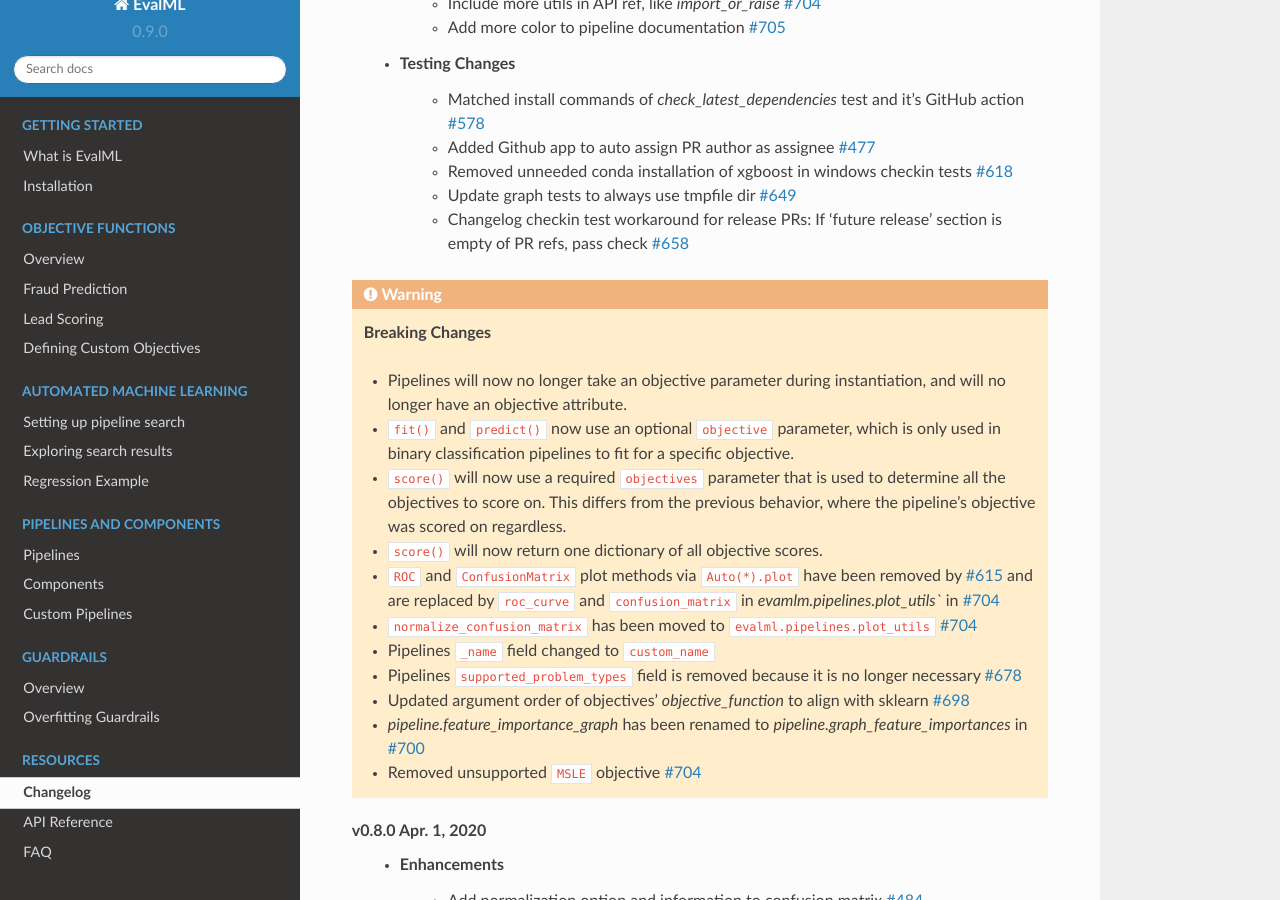
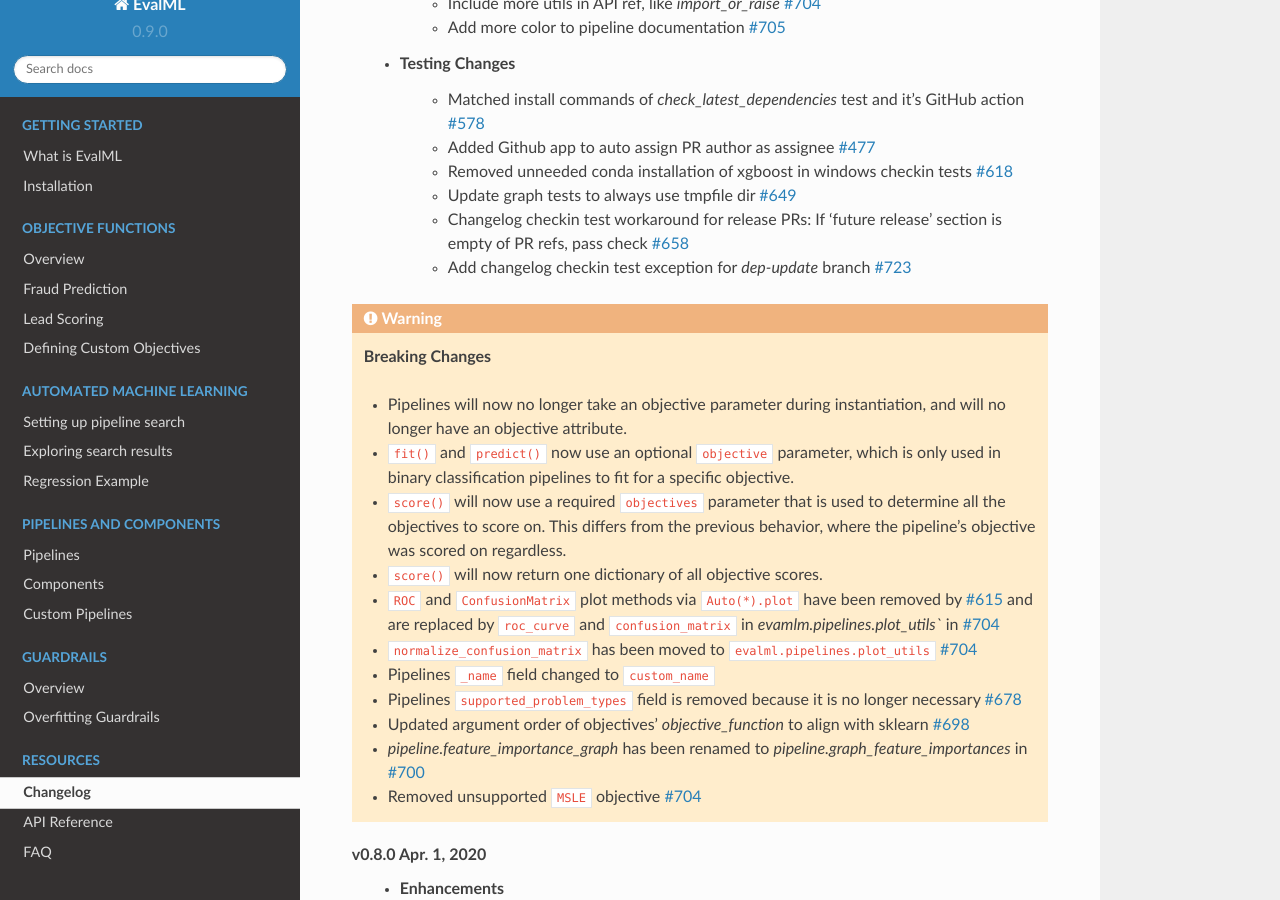
Before and after one commit to alteryx/evalml, a Sphinx documentation site: the page built from docs/source/changelog.rst, in a window 1280 px wide and 900 px high, scrolled down 2174 px. Built offline with Sphinx 7.4.7 and the Read the Docs theme 2.0.0, drawn with Linux system fonts in a browser that asks for light colours; comment, search, counter and statistics services are not loaded.

Commit message:
Add dependency update PR exception for changelog test (#723)
* Add check for dep-update branch

* Test with current branch

* revert to actual branch

* CL

```diff
--- a/docs/source/changelog.rst
+++ b/docs/source/changelog.rst
@@ -79,6 +79,7 @@
         * Removed unneeded conda installation of xgboost in windows checkin tests :pr:`618`
         * Update graph tests to always use tmpfile dir :pr:`649`
         * Changelog checkin test workaround for release PRs: If 'future release' section is empty of PR refs, pass check :pr:`658`
+        * Add changelog checkin test exception for `dep-update` branch :pr:`723`
 
 .. warning::
 
```
Also changed, not shown: 1 other file.
